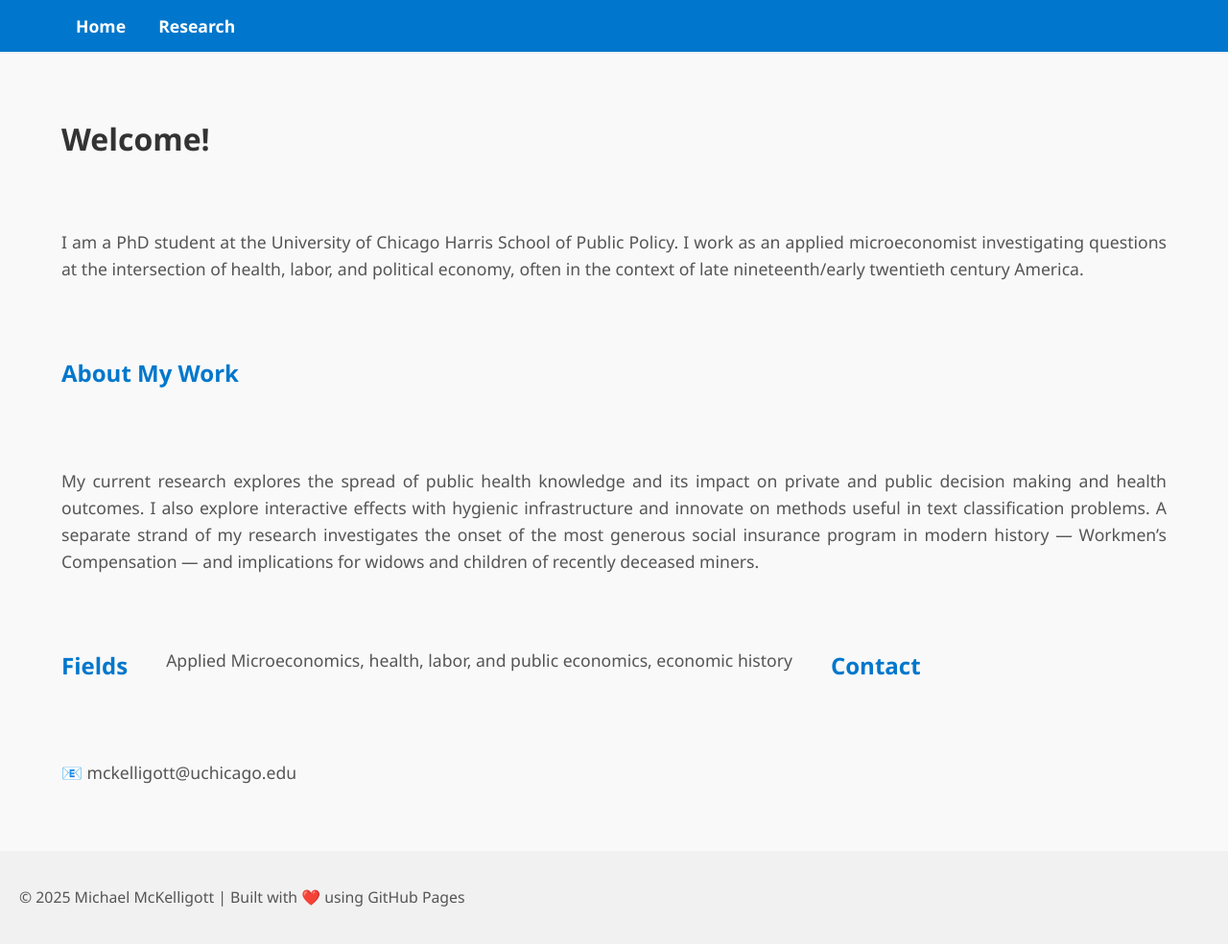
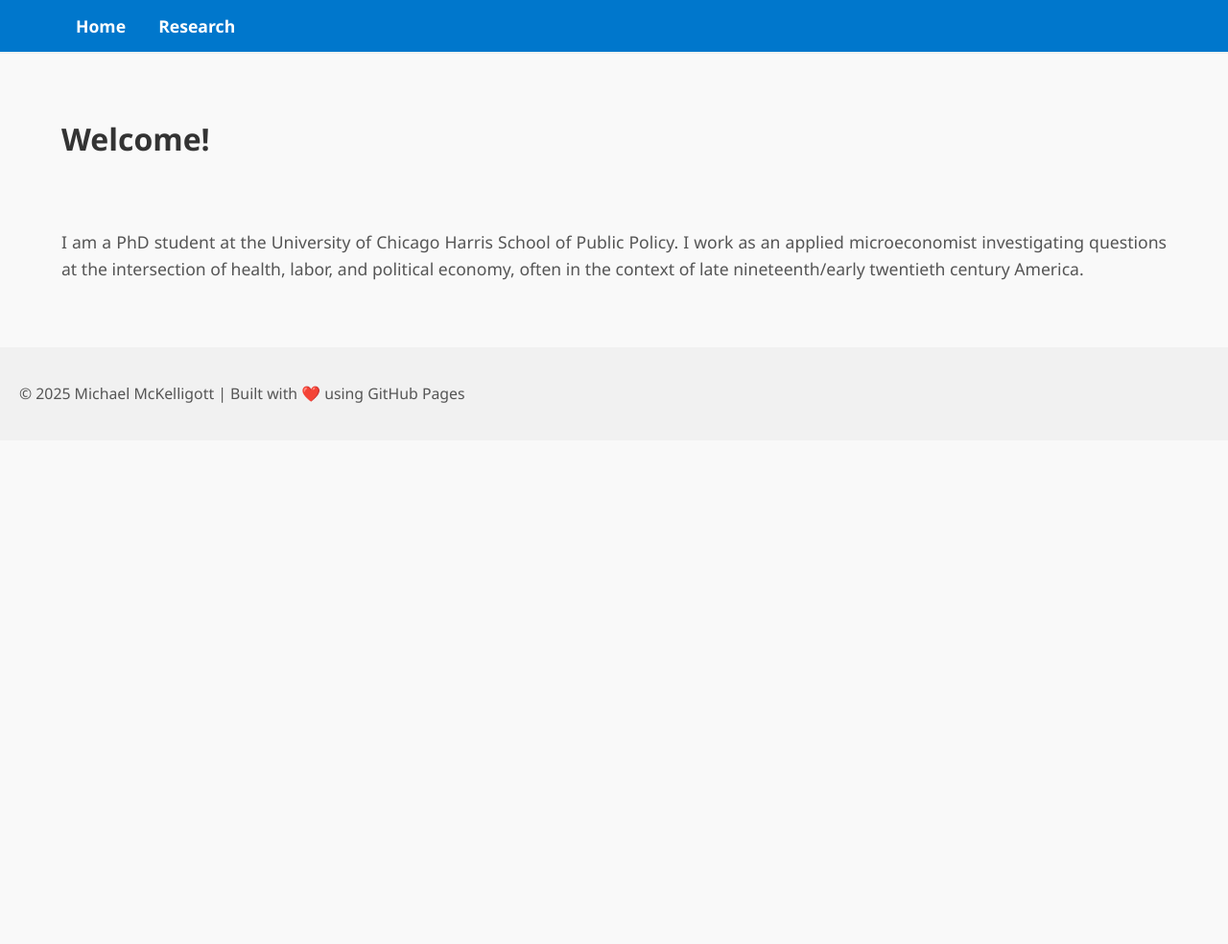
Before and after one commit to mike-mck/mike-mck.github.io, a Jekyll site: the page built from index.md, in a window 1280 px wide. Shown: the whole page at 96% size. Built offline with Jekyll 4.4.1, drawn with Linux system fonts in a browser that asks for light colours; after the commit the page ends 900 px from its top, so only the background shows below that.

Commit message:
Update index.md

```diff
--- a/index.md
+++ b/index.md
@@ -5,12 +5,3 @@ layout: default
 
 ## Welcome!
 I am a PhD student at the University of Chicago Harris School of Public Policy. I work as an applied microeconomist investigating questions at the intersection of health, labor, and political economy, often in the context of late nineteenth/early twentieth century America.
-
-### About My Work
-My current research explores the spread of public health knowledge and its impact on private and public decision making and health outcomes. I also explore interactive effects with hygienic infrastructure and innovate on methods useful in text classification problems. A separate strand of my research investigates the onset of the most generous social insurance program in modern history — Workmen's Compensation — and implications for widows and children of recently deceased miners.
-
-### Fields
-Applied Microeconomics, health, labor, and public economics, economic history
-
-### Contact
-📧 mckelligott@uchicago.edu
```
